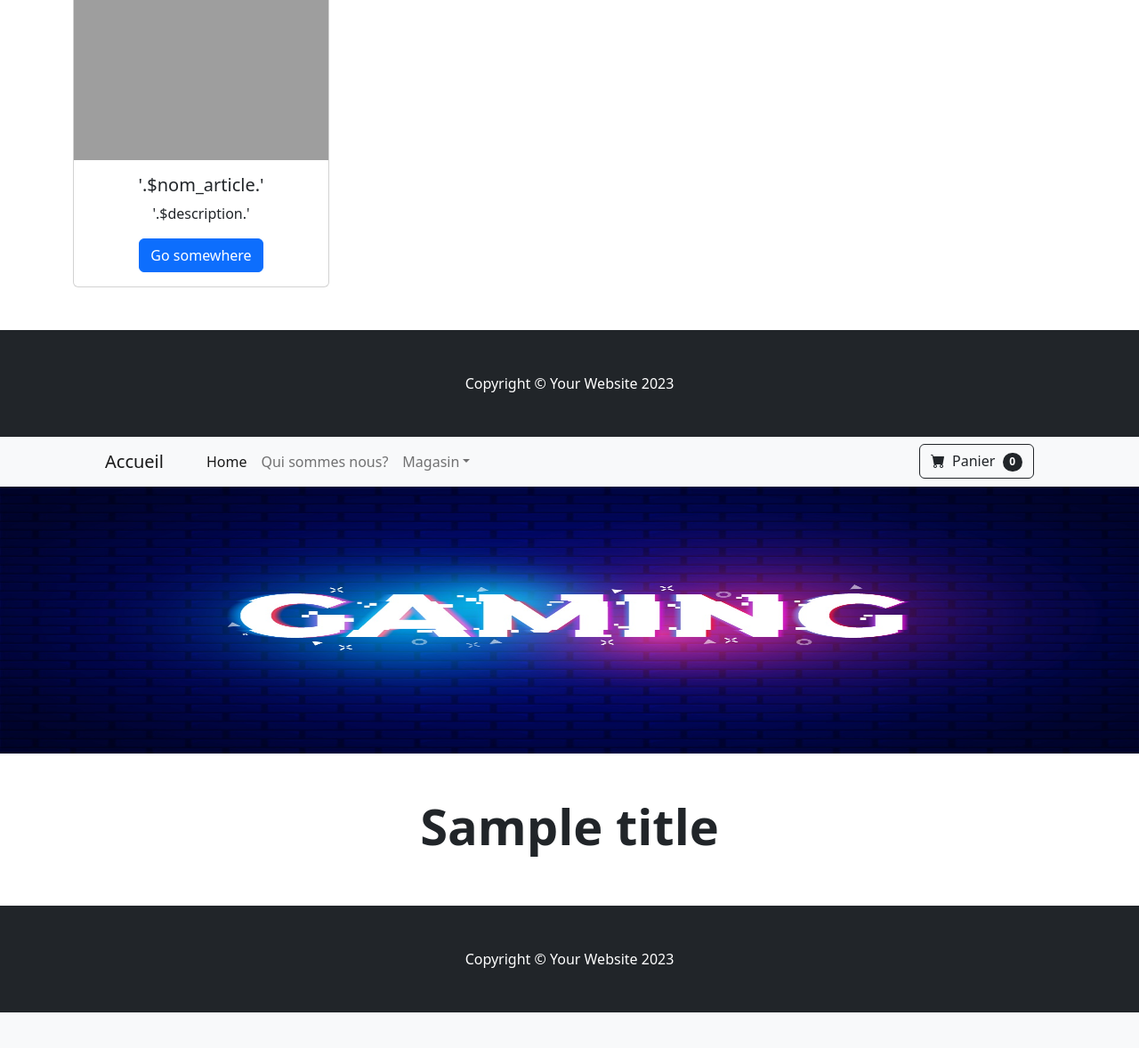
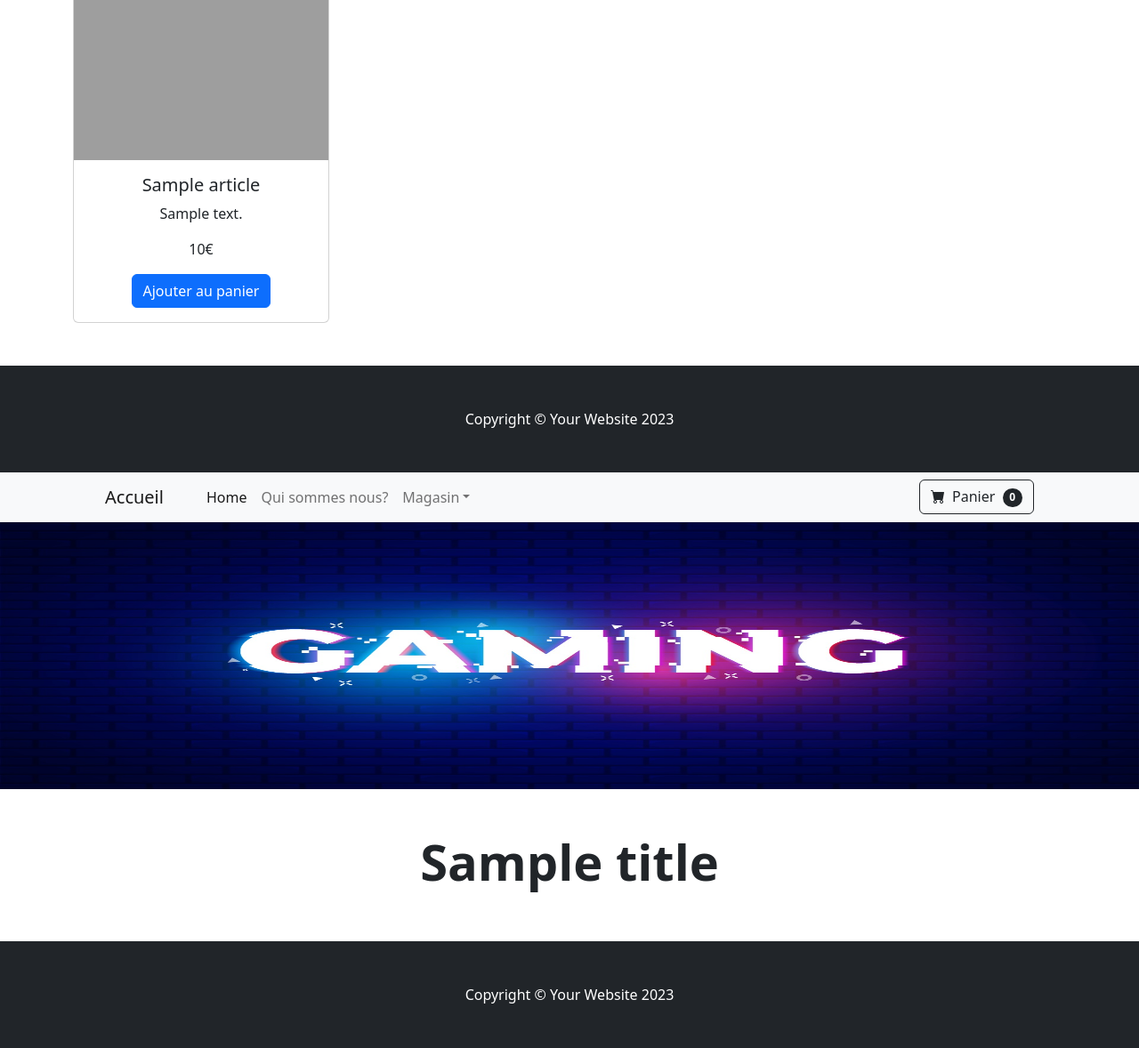
Before and after one commit to Wallemacq/projet, a PHP site: template views/testcarte.php in a window 1280 px wide. Shown: the part 504-1682 px from the top of the page at 89% size. Before the commit the page ends 1642 px from the top, so only its background shows below. Run offline with PHP 8.4, Linux system fonts and the light colour scheme; the template is opened without the code that fills it: most values are stand-ins (such as "Sample title", 1, 10 or a date in 2020); grey boxes are pictures that could not be loaded.

Commit message:
24.04/02

```diff
--- a/controllers/testcarte.php
+++ b/controllers/testcarte.php
@@ -1,5 +1,5 @@
 <?php
+include 'models/testcarte.php';
 $articles = getarticles();
-include 'models/testcarte.php';
 include 'views/testcarte.php';
 ?>
--- a/views/testcarte.php
+++ b/views/testcarte.php
@@ -3,9 +3,10 @@ foreach ($articles as $article):?>
 <div class="card" style="width: 18rem;">
 <img class="card-img-top" src="XCSS/images/" alt="Card image cap">
 <div class="card-body">
-    <h5 class="card-title">'.$nom_article.'</h5>
-    <p class="card-text">'.$description.'</p>
-    <a href="#" class="btn btn-primary">Go somewhere</a>
+<h5 class="card-title"><?php echo $article['nom_article']; ?></h5>
+<p class="card-text"><?php echo $article['description']; ?></p>
+<p class="card-text"><?php echo $article['prix'] . "€" ; ?></p>
+<a href="#" class="btn btn-primary">Ajouter au panier</a>
 </div>
 </div>
 <?php endforeach; ?>
```
Lines whose indentation alone changed are shown as unchanged.
